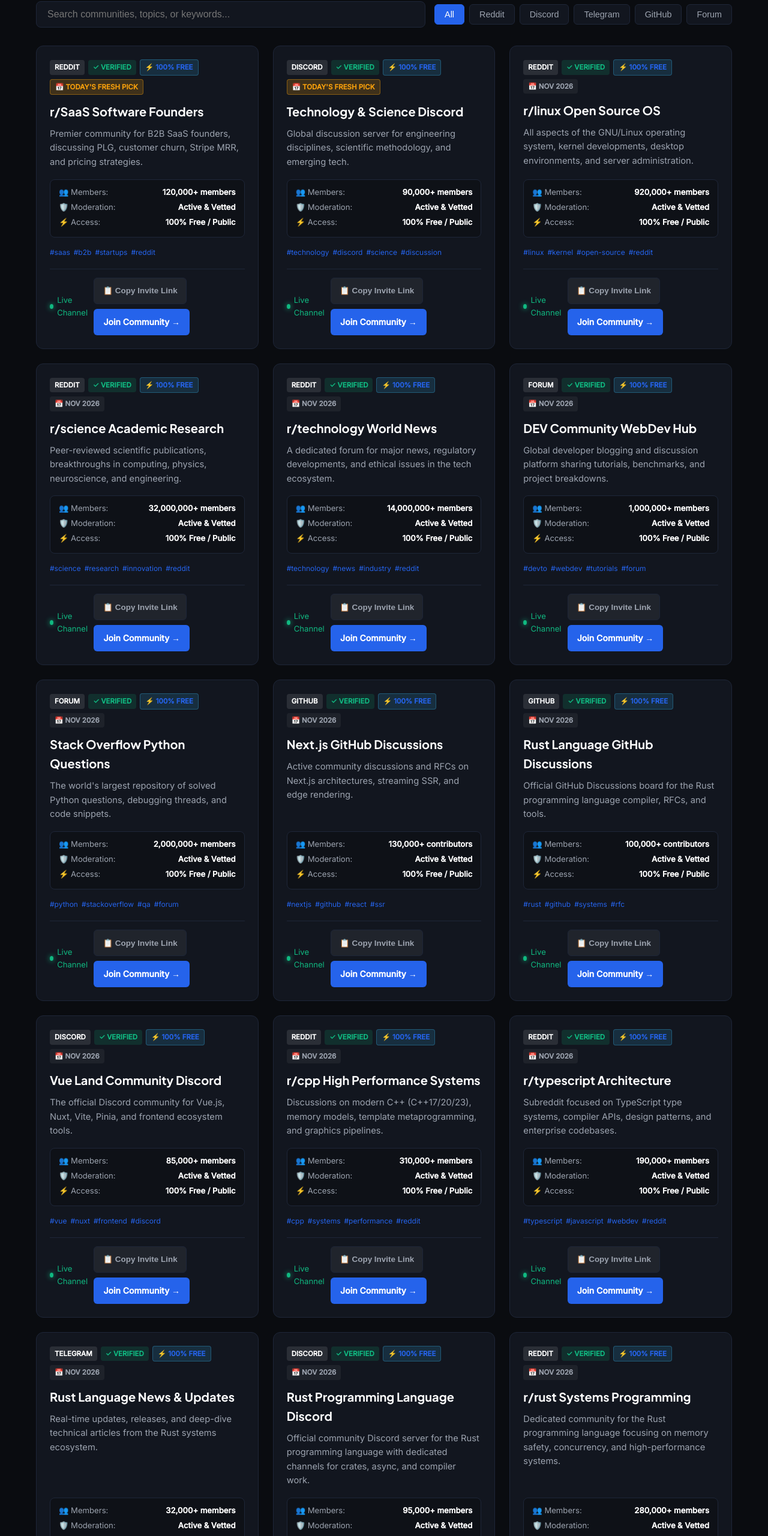
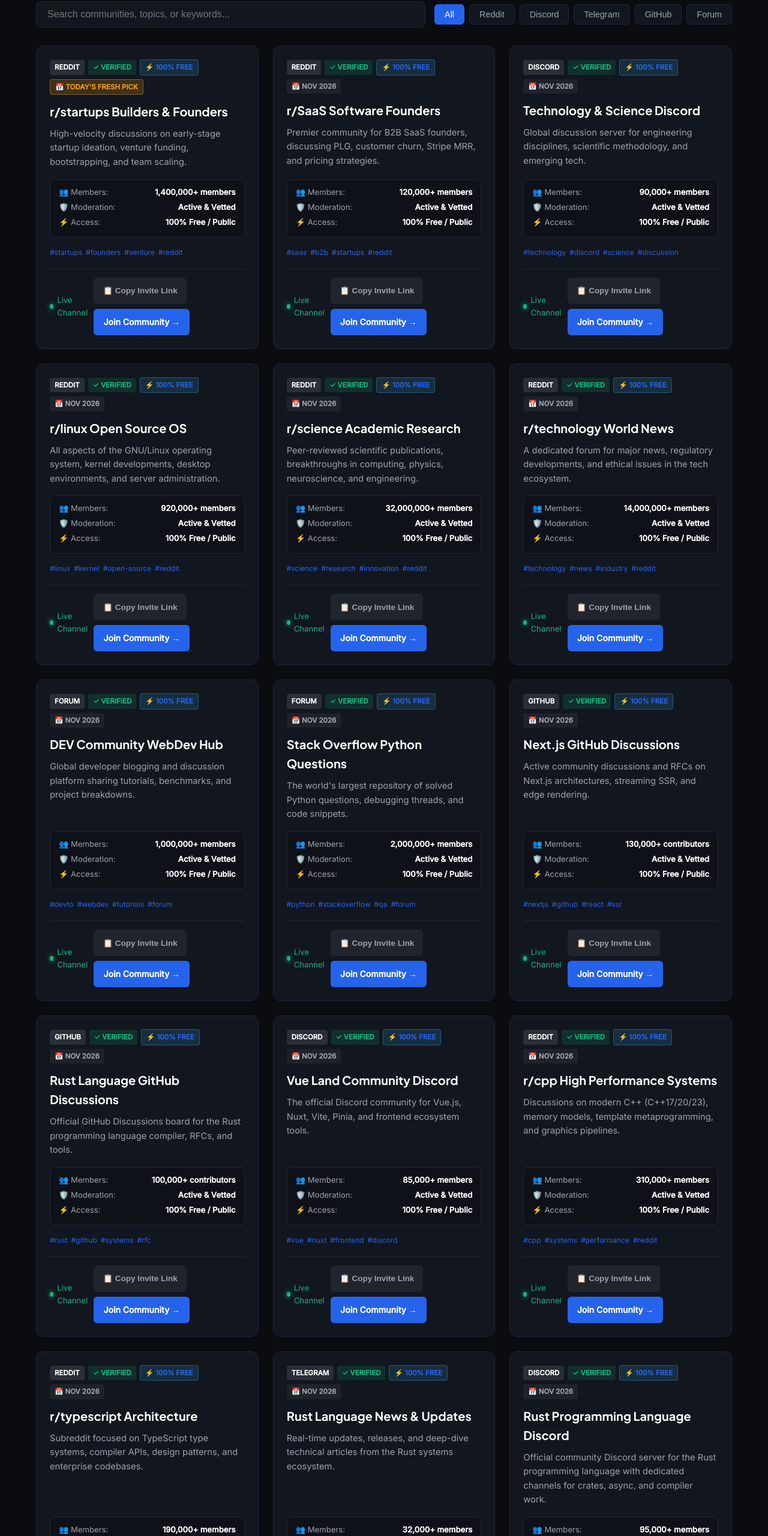
Before and after one commit to jibranpcccc/b2b-cold-email-leadgen-alpha-hub, a plain HTML site: page index.html in a window 1280 px wide. Shown: the part 1159-3720 px from the top of the page at 60% size. Drawn offline with Linux system fonts and the light colour scheme.

Commit message:
feat(replenishment): fresh community links added - 2026-11-19 [skip ci]

```diff
--- a/feed.xml
+++ b/feed.xml
@@ -4,10 +4,17 @@
     <title>B2B Cold Email &amp; Lead Generation Alpha Hub</title>
     <link>https://b2b-cold-email-leadgen-alpha-hub.vercel.app/</link>
     <description>Verified community directory and updates.</description>
-    <lastBuildDate>Wed, 18 Nov 2026 07:28:04 GMT</lastBuildDate>
+    <lastBuildDate>Thu, 19 Nov 2026 06:46:41 GMT</lastBuildDate>
     <atom:link href="https://b2b-cold-email-leadgen-alpha-hub.vercel.app/feed.xml" rel="self" type="application/rss+xml"/>
     <atom:link href="https://pubsubhubbub.appspot.com/" rel="hub"/>
-                                                                                                                                                                                                            <item>
+                                                                                                                                                                                                                <item>
+      <title>📅 Today's Fresh Pick: r/startups Builders &amp; Founders (Reddit)</title>
+      <link>https://www.reddit.com/r/startups/</link>
+      <guid isPermaLink="false">https://jibranpcccc.github.io/b2b-cold-email-leadgen-alpha-hub/#b2b-cold-email-lead-generation-alpha-hub-reddit-2-2026-11-19</guid>
+      <pubDate>Thu, 19 Nov 2026 06:46:41 GMT</pubDate>
+      <description>Newly verified community added to B2B Cold Email &amp; Lead Generation Alpha Hub: High-velocity discussions on early-stage startup ideation, venture funding, bootstrapping, and team scaling.</description>
+    </item>
+<item>
       <title>📅 Today's Fresh Pick: r/SaaS Software Founders (Reddit)</title>
       <link>https://www.reddit.com/r/SaaS/</link>
       <guid isPermaLink="false">https://jibranpcccc.github.io/b2b-cold-email-leadgen-alpha-hub/#b2b-cold-email-lead-generation-alpha-hub-reddit-1-2026-11-18</guid>
@@ -175,12 +182,5 @@
       <pubDate>Tue, 20 Oct 2026 06:10:21 GMT</pubDate>
       <description>Newly verified community added to B2B Cold Email &amp; Lead Generation Alpha Hub: Global discussion server for engineering disciplines, scientific methodology, and emerging tech.</description>
     </item>
-<item>
-      <title>📅 Today's Fresh Pick: Technology &amp; Science Discord (Discord)</title>
-      <link>https://discord.gg/tech</link>
-      <guid isPermaLink="false">https://jibranpcccc.github.io/b2b-cold-email-leadgen-alpha-hub/#b2b-cold-email-leadgen-alpha-hub-discord-20261009-1-2026-10-19</guid>
-      <pubDate>Mon, 19 Oct 2026 06:07:25 GMT</pubDate>
-      <description>Newly verified community added to B2B Cold Email &amp; Lead Generation Alpha Hub: Global discussion server for engineering disciplines, scientific methodology, and emerging tech.</description>
-    </item>
   </channel>
 </rss>
--- a/index.html
+++ b/index.html
@@ -148,142 +148,142 @@
           {
             "@type": "ListItem",
             "position": 1,
+            "name": "r/startups Builders & Founders",
+            "description": "High-velocity discussions on early-stage startup ideation, venture funding, bootstrapping, and team scaling.",
+            "url": "https://www.reddit.com/r/startups/"
+          },
+          {
+            "@type": "ListItem",
+            "position": 2,
             "name": "r/SaaS Software Founders",
             "description": "Premier community for B2B SaaS founders, discussing PLG, customer churn, Stripe MRR, and pricing strategies.",
             "url": "https://www.reddit.com/r/SaaS/"
           },
           {
             "@type": "ListItem",
-            "position": 2,
+            "position": 3,
             "name": "Technology & Science Discord",
             "description": "Global discussion server for engineering disciplines, scientific methodology, and emerging tech.",
             "url": "https://discord.gg/tech"
           },
           {
             "@type": "ListItem",
-            "position": 3,
+            "position": 4,
             "name": "r/linux Open Source OS",
             "description": "All aspects of the GNU/Linux operating system, kernel developments, desktop environments, and server administration.",
             "url": "https://www.reddit.com/r/linux/"
           },
           {
             "@type": "ListItem",
-            "position": 4,
+            "position": 5,
             "name": "r/science Academic Research",
             "description": "Peer-reviewed scientific publications, breakthroughs in computing, physics, neuroscience, and engineering.",
             "url": "https://www.reddit.com/r/science/"
           },
           {
             "@type": "ListItem",
-            "position": 5,
+            "position": 6,
             "name": "r/technology World News",
             "description": "A dedicated forum for major news, regulatory developments, and ethical issues in the tech ecosystem.",
             "url": "https://www.reddit.com/r/technology/"
           },
           {
             "@type": "ListItem",
-            "position": 6,
+            "position": 7,
             "name": "DEV Community WebDev Hub",
             "description": "Global developer blogging and discussion platform sharing tutorials, benchmarks, and project breakdowns.",
             "url": "https://dev.to/t/webdev"
           },
           {
             "@type": "ListItem",
-            "position": 7,
+            "position": 8,
             "name": "Stack Overflow Python Questions",
             "description": "The world's largest repository of solved Python questions, debugging threads, and code snippets.",
             "url": "https://stackoverflow.com/questions/tagged/python"
           },
           {
             "@type": "ListItem",
-            "position": 8,
+            "position": 9,
             "name": "Next.js GitHub Discussions",
             "description": "Active community discussions and RFCs on Next.js architectures, streaming SSR, and edge rendering.",
             "url": "https://github.com/vercel/next.js/discussions"
           },
           {
             "@type": "ListItem",
-            "position": 9,
+            "position": 10,
             "name": "Rust Language GitHub Discussions",
             "description": "Official GitHub Discussions board for the Rust programming language compiler, RFCs, and tools.",
             "url": "https://users.rust-lang.org"
           },
           {
             "@type": "ListItem",
-            "position": 10,
+            "position": 11,
             "name": "Vue Land Community Discord",
             "description": "The official Discord community for Vue.js, Nuxt, Vite, Pinia, and frontend ecosystem tools.",
             "url": "https://discord.gg/vue"
           },
           {
             "@type": "ListItem",
-            "position": 11,
+            "position": 12,
             "name": "r/cpp High Performance Systems",
             "description": "Discussions on modern C++ (C++17/20/23), memory models, template metaprogramming, and graphics pipelines.",
             "url": "https://www.reddit.com/r/cpp/"
           },
           {
             "@type": "ListItem",
-            "position": 12,
+            "position": 13,
             "name": "r/typescript Architecture",
             "description": "Subreddit focused on TypeScript type systems, compiler APIs, design patterns, and enterprise codebases.",
             "url": "https://www.reddit.com/r/typescript/"
           },
           {
             "@type": "ListItem",
-            "position": 13,
+            "position": 14,
             "name": "Rust Language News & Updates",
             "description": "Real-time updates, releases, and deep-dive technical articles from the Rust systems ecosystem.",
             "url": "https://t.me/rust_lang_news"
           },
           {
             "@type": "ListItem",
-            "position": 14,
+            "position": 15,
             "name": "Rust Programming Language Discord",
             "description": "Official community Discord server for the Rust programming language with dedicated channels for crates, async, and compiler work.",
             "url": "https://discord.gg/rust-lang"
           },
           {
             "@type": "ListItem",
-            "position": 15,
+            "position": 16,
             "name": "r/rust Systems Programming",
             "description": "Dedicated community for the Rust programming language focusing on memory safety, concurrency, and high-performance systems.",
             "url": "https://www.reddit.com/r/rust/"
           },
           {
             "@type": "ListItem",
-            "position": 16,
+            "position": 17,
             "name": "Indie Hackers Community",
             "description": "Transparent revenue shares, founder interviews, and practical guides for bootstrapping profitable online businesses.",
             "url": "https://www.indiehackers.com"
           },
           {
             "@type": "ListItem",
-            "position": 17,
+            "position": 18,
             "name": "Global Startups Hub Channel",
             "description": "Updates on venture capital fundings, Product Hunt launches, and SaaS acquisition multiples.",
             "url": "https://t.me/startup_hub"
           },
           {
             "@type": "ListItem",
-            "position": 18,
+            "position": 19,
             "name": "SEO Professionals Discord",
             "description": "Real-time discussions between agency operators and enterprise SEO consultants on search visibility.",
             "url": "https://discord.gg/seo"
           },
           {
             "@type": "ListItem",
-            "position": 19,
+            "position": 20,
             "name": "r/SEO Search Engine Optimization",
             "description": "Technical SEO, Core Web Vitals, Google algorithm update analysis, backlink audits, and Generative Engine Optimization.",
             "url": "https://www.reddit.com/r/SEO/"
-          },
-          {
-            "@type": "ListItem",
-            "position": 20,
-            "name": "r/startups Builders & Founders",
-            "description": "High-velocity discussions on early-stage startup ideation, venture funding, bootstrapping, and team scaling.",
-            "url": "https://www.reddit.com/r/startups/"
           },
           {
             "@type": "ListItem",
@@ -617,12 +617,36 @@
         </div>
         <div id="vetted-communities" class="grid">
 
-        <div id="community-card-1" class="card" data-platform="reddit" data-category="saas">
+        <div id="community-card-1" class="card" data-platform="reddit" data-category="startups">
             <div class="card-header">
                 <span class="badge badge-platform">Reddit</span>
                 <span class="badge badge-verified">✓ Verified</span>
                 <span class="badge badge-free">⚡ 100% Free</span>
                 <span class="badge badge-date" style="background: rgba(245, 158, 11, 0.2); color: #f59e0b; border: 1px solid rgba(245, 158, 11, 0.4); font-weight: 700;">📅 Today's Fresh Pick</span>
+            </div>
+            <h3 class="card-title">r/startups Builders & Founders</h3>
+            <p class="card-desc">High-velocity discussions on early-stage startup ideation, venture funding, bootstrapping, and team scaling.</p>
+            <div class="spec-matrix">
+                <div class="spec-row"><span>👥 Members:</span> <strong>1,400,000+ members</strong></div>
+                <div class="spec-row"><span>🛡️ Moderation:</span> <strong>Active & Vetted</strong></div>
+                <div class="spec-row"><span>⚡ Access:</span> <strong>100% Free / Public</strong></div>
+            </div>
+            <div class="tags-row"><span class="tag">#startups</span><span class="tag">#founders</span><span class="tag">#venture</span><span class="tag">#reddit</span></div>
+            <div class="card-footer">
+                <span class="activity-pulse"><span class="pulse-dot"></span> Live Channel</span>
+                <div class="card-actions">
+                    <button class="btn-copy-invite" onclick="copyInviteLink(event, 'https://www.reddit.com/r/startups/')">📋 Copy Invite Link</button>
+                    <a href="https://www.reddit.com/r/startups/" target="_blank" rel="noopener noreferrer" class="btn-join">Join Community →</a>
+                </div>
+            </div>
+        </div>
+
+        <div id="community-card-2" class="card" data-platform="reddit" data-category="saas">
+            <div class="card-header">
+                <span class="badge badge-platform">Reddit</span>
+                <span class="badge badge-verified">✓ Verified</span>
+                <span class="badge badge-free">⚡ 100% Free</span>
+                <span class="badge badge-date">📅 Nov 2026</span>
             </div>
             <h3 class="card-title">r/SaaS Software Founders</h3>
             <p class="card-desc">Premier community for B2B SaaS founders, discussing PLG, customer churn, Stripe MRR, and pricing strategies.</p>
@@ -641,12 +665,12 @@
             </div>
         </div>
 
-        <div id="community-card-2" class="card" data-platform="discord" data-category="tech discussion">
+        <div id="community-card-3" class="card" data-platform="discord" data-category="tech discussion">
             <div class="card-header">
                 <span class="badge badge-platform">Discord</span>
                 <span class="badge badge-verified">✓ Verified</span>
                 <span class="badge badge-free">⚡ 100% Free</span>
-                <span class="badge badge-date" style="background: rgba(245, 158, 11, 0.2); color: #f59e0b; border: 1px solid rgba(245, 158, 11, 0.4); font-weight: 700;">📅 Today's Fresh Pick</span>
+                <span class="badge badge-date">📅 Nov 2026</span>
             </div>
             <h3 class="card-title">Technology & Science Discord</h3>
             <p class="card-desc">Global discussion server for engineering disciplines, scientific methodology, and emerging tech.</p>
@@ -665,7 +689,7 @@
             </div>
         </div>
 
-        <div id="community-card-3" class="card" data-platform="reddit" data-category="linux & os">
+        <div id="community-card-4" class="card" data-platform="reddit" data-category="linux & os">
             <div class="card-header">
                 <span class="badge badge-platform">Reddit</span>
                 <span class="badge badge-verified">✓ Verified</span>
@@ -689,7 +713,7 @@
             </div>
         </div>
 
-        <div id="community-card-4" class="card" data-platform="reddit" data-category="science & innovation">
+        <div id="community-card-5" class="card" data-platform="reddit" data-category="science & innovation">
             <div class="card-header">
                 <span class="badge badge-platform">Reddit</span>
                 <span class="badge badge-verified">✓ Verified</span>
@@ -713,7 +737,7 @@
             </div>
         </div>
 
-        <div id="community-card-5" class="card" data-platform="reddit" data-category="tech news">
+        <div id="community-card-6" class="card" data-platform="reddit" data-category="tech news">
             <div class="card-header">
                 <span class="badge badge-platform">Reddit</span>
                 <span class="badge badge-verified">✓ Verified</span>
@@ -737,7 +761,7 @@
             </div>
         </div>
 
-        <div id="community-card-6" class="card" data-platform="forum" data-category="web development">
+        <div id="community-card-7" class="card" data-platform="forum" data-category="web development">
             <div class="card-header">
                 <span class="badge badge-platform">Forum</span>
                 <span class="badge badge-verified">✓ Verified</span>
@@ -761,7 +785,7 @@
             </div>
         </div>
 
-        <div id="community-card-7" class="card" data-platform="forum" data-category="python development">
+        <div id="community-card-8" class="card" data-platform="forum" data-category="python development">
             <div class="card-header">
                 <span class="badge badge-platform">Forum</span>
                 <span class="badge badge-verified">✓ Verified</span>
@@ -785,7 +809,7 @@
             </div>
         </div>
 
-        <div id="community-card-8" class="card" data-platform="github" data-category="frontend engineering">
+        <div id="community-card-9" class="card" data-platform="github" data-category="frontend engineering">
             <div class="card-header">
                 <span class="badge badge-platform">GitHub</span>
                 <span class="badge badge-verified">✓ Verified</span>
@@ -809,7 +833,7 @@
             </div>
         </div>
 
-        <div id="community-card-9" class="card" data-platform="github" data-category="systems programming">
+        <div id="community-card-10" class="card" data-platform="github" data-category="systems programming">
             <div class="card-header">
                 <span class="badge badge-platform">GitHub</span>
                 <span class="badge badge-verified">✓ Verified</span>
@@ -833,7 +857,7 @@
             </div>
         </div>
 
-        <div id="community-card-10" class="card" data-platform="discord" data-category="frontend engineering">
+        <div id="community-card-11" class="card" data-platform="discord" data-category="frontend engineering">
             <div class="card-header">
                 <span class="badge badge-platform">Discord</span>
                 <span class="badge badge-verified">✓ Verified</span>
@@ -857,7 +881,7 @@
             </div>
         </div>
 
-        <div id="community-card-11" class="card" data-platform="reddit" data-category="systems programming">
+        <div id="community-card-12" class="card" data-platform="reddit" data-category="systems programming">
             <div class="card-header">
                 <span class="badge badge-platform">Reddit</span>
                 <span class="badge badge-verified">✓ Verified</span>
@@ -881,7 +905,7 @@
             </div>
         </div>
 
-        <div id="community-card-12" class="card" data-platform="reddit" data-category="web development">
+        <div id="community-card-13" class="card" data-platform="reddit" data-category="web development">
             <div class="card-header">
                 <span class="badge badge-platform">Reddit</span>
                 <span class="badge badge-verified">✓ Verified</span>
@@ -905,7 +929,7 @@
             </div>
         </div>
 
-        <div id="community-card-13" class="card" data-platform="telegram" data-category="systems programming">
+        <div id="community-card-14" class="card" data-platform="telegram" data-category="systems programming">
             <div class="card-header">
                 <span class="badge badge-platform">Telegram</span>
                 <span class="badge badge-verified">✓ Verified</span>
@@ -929,7 +953,7 @@
             </div>
         </div>
 
-        <div id="community-card-14" class="card" data-platform="discord" data-category="systems programming">
+        <div id="community-card-15" class="card" data-platform="discord" data-category="systems programming">
             <div class="card-header">
                 <span class="badge badge-platform">Discord</span>
                 <span class="badge badge-verified">✓ Verified</span>
@@ -953,7 +977,7 @@
             </div>
         </div>
 
-        <div id="community-card-15" class="card" data-platform="reddit" data-category="systems programming">
+        <div id="community-card-16" class="card" data-platform="reddit" data-category="systems programming">
             <div class="card-header">
                 <span class="badge badge-platform">Reddit</span>
                 <span class="badge badge-verified">✓ Verified</span>
@@ -977,7 +1001,7 @@
             </div>
         </div>
 
-        <div id="community-card-16" class="card" data-platform="forum" data-category="bootstrapping">
+        <div id="community-card-17" class="card" data-platform="forum" data-category="bootstrapping">
             <div class="card-header">
                 <span class="badge badge-platform">Forum</span>
                 <span class="badge badge-verified">✓ Verified</span>
@@ -1001,7 +1025,7 @@
             </div>
         </div>
 
-        <div id="community-card-17" class="card" data-platform="telegram" data-category="startups & venture">
+        <div id="community-card-18" class="card" data-platform="telegram" data-category="startups & venture">
             <div class="card-header">
                 <span class="badge badge-platform">Telegram</span>
                 <span class="badge badge-verified">✓ Verified</span>
@@ -1025,7 +1049,7 @@
             </div>
         </div>
 
-        <div id="community-card-18" class="card" data-platform="discord" data-category="seo & search">
+        <div id="community-card-19" class="card" data-platform="discord" data-category="seo & search">
             <div class="card-header">
                 <span class="badge badge-platform">Discord</span>
                 <span class="badge badge-verified">✓ Verified</span>
@@ -1049,7 +1073,7 @@
             </div>
         </div>
 
-        <div id="community-card-19" class="card" data-platform="reddit" data-category="seo & geo">
+        <div id="community-card-20" class="card" data-platform="reddit" data-category="seo & geo">
             <div class="card-header">
                 <span class="badge badge-platform">Reddit</span>
                 <span class="badge badge-verified">✓ Verified</span>
@@ -1069,30 +1093,6 @@
                 <div class="card-actions">
                     <button class="btn-copy-invite" onclick="copyInviteLink(event, 'https://www.reddit.com/r/SEO/')">📋 Copy Invite Link</button>
                     <a href="https://www.reddit.com/r/SEO/" target="_blank" rel="noopener noreferrer" class="btn-join">Join Community →</a>
-                </div>
-            </div>
-        </div>
-
-        <div id="community-card-20" class="card" data-platform="reddit" data-category="startups">
-            <div class="card-header">
-                <span class="badge badge-platform">Reddit</span>
-                <span class="badge badge-verified">✓ Verified</span>
-                <span class="badge badge-free">⚡ 100% Free</span>
-                <span class="badge badge-date">📅 Nov 2026</span>
-            </div>
-            <h3 class="card-title">r/startups Builders & Founders</h3>
-            <p class="card-desc">High-velocity discussions on early-stage startup ideation, venture funding, bootstrapping, and team scaling.</p>
-            <div class="spec-matrix">
-                <div class="spec-row"><span>👥 Members:</span> <strong>1,400,000+ members</strong></div>
-                <div class="spec-row"><span>🛡️ Moderation:</span> <strong>Active & Vetted</strong></div>
-                <div class="spec-row"><span>⚡ Access:</span> <strong>100% Free / Public</strong></div>
-            </div>
-            <div class="tags-row"><span class="tag">#startups</span><span class="tag">#founders</span><span class="tag">#venture</span><span class="tag">#reddit</span></div>
-            <div class="card-footer">
-                <span class="activity-pulse"><span class="pulse-dot"></span> Live Channel</span>
-                <div class="card-actions">
-                    <button class="btn-copy-invite" onclick="copyInviteLink(event, 'https://www.reddit.com/r/startups/')">📋 Copy Invite Link</button>
-                    <a href="https://www.reddit.com/r/startups/" target="_blank" rel="noopener noreferrer" class="btn-join">Join Community →</a>
                 </div>
             </div>
         </div>
```
Also changed, not shown: data/groups.json (+20 -19 lines).
